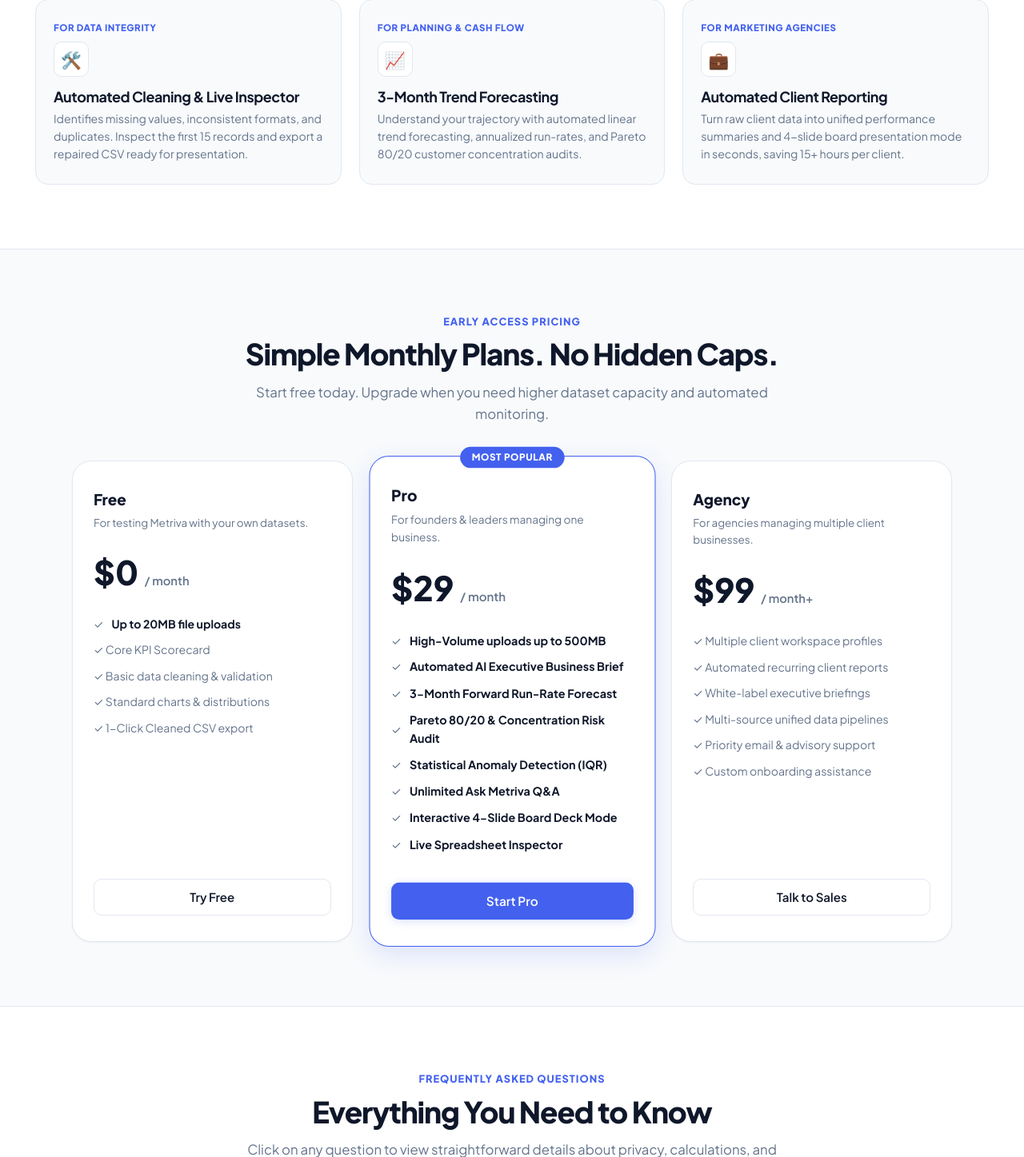
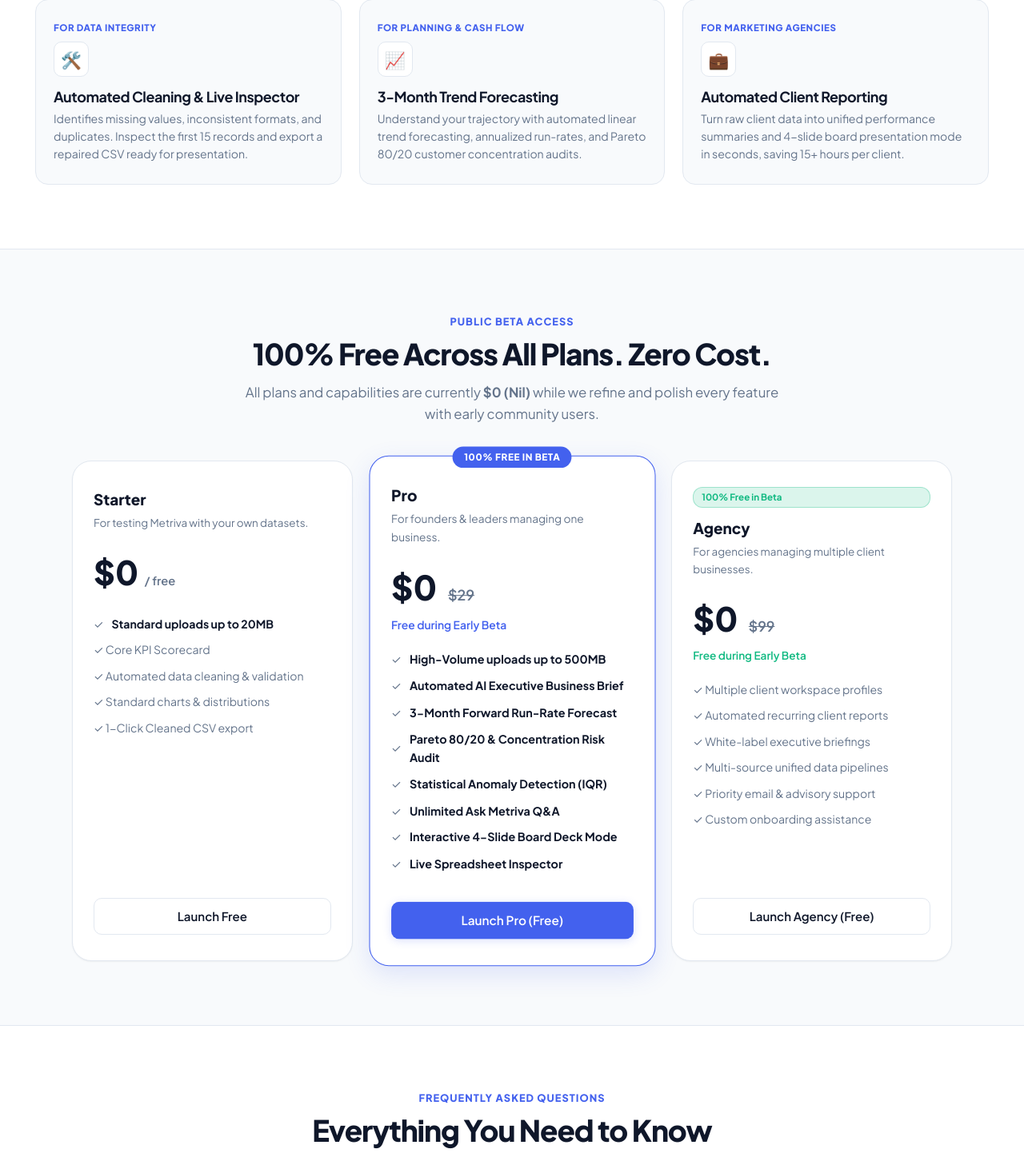
Before and after one commit to devesh950/AI-DATA-CLEANING-AND-EDA-AGENT, a Flask app: page / in a window 1280 px wide. Shown: the part 2240-3687 px from the top of the page at 80% size. Run offline with Flask 3, Linux system fonts and the light colour scheme.

Commit message:
chore: set all pricing plans to Nil () during beta period

```diff
--- a/templates/index.html
+++ b/templates/index.html
@@ -1199,34 +1199,34 @@ a { color: inherit; text-decoration: none; }
 <!-- 4. EARLY ACCESS PRICING -->
 <section class="pricing-section" id="pricing">
   <div class="container">
-    <div class="section-tag">Early Access Pricing</div>
-    <h2 class="section-title">Simple Monthly Plans. No Hidden Caps.</h2>
+    <div class="section-tag">Public Beta Access</div>
+    <h2 class="section-title">100% Free Across All Plans. Zero Cost.</h2>
     <p class="section-subtitle">
-      Start free today. Upgrade when you need higher dataset capacity and automated monitoring.
+      All plans and capabilities are currently <strong>$0 (Nil)</strong> while we refine and polish every feature with early community users.
     </p>
 
     <div class="pricing-grid">
       <!-- Free -->
       <div class="pricing-card">
-        <div class="plan-name">Free</div>
+        <div class="plan-name">Starter</div>
         <div class="plan-desc">For testing Metriva with your own datasets.</div>
-        <div class="plan-price">$0 <span>/ month</span></div>
+        <div class="plan-price">$0 <span>/ free</span></div>
         <ul class="plan-features">
-          <li>✓ <strong>Up to 20MB file uploads</strong></li>
+          <li>✓ <strong>Standard uploads up to 20MB</strong></li>
           <li>✓ Core KPI Scorecard</li>
-          <li>✓ Basic data cleaning &amp; validation</li>
+          <li>✓ Automated data cleaning &amp; validation</li>
           <li>✓ Standard charts &amp; distributions</li>
           <li>✓ 1-Click Cleaned CSV export</li>
         </ul>
-        <a href="/app" class="btn btn-secondary" style="width:100%;">Try Free</a>
+        <a href="/app" class="btn btn-secondary" style="width:100%;">Launch Free</a>
       </div>
 
       <!-- Pro -->
       <div class="pricing-card featured">
-        <div class="featured-badge">Most Popular</div>
+        <div class="featured-badge">100% Free in Beta</div>
         <div class="plan-name">Pro</div>
         <div class="plan-desc">For founders &amp; leaders managing one business.</div>
-        <div class="plan-price">$29 <span>/ month</span></div>
+        <div class="plan-price">$0 <span style="text-decoration:line-through;color:var(--text-muted);font-size:1.1rem;margin-left:6px;font-weight:600;">$29</span> <span style="display:block;font-size:0.85rem;color:var(--primary);margin-top:2px;">Free during Early Beta</span></div>
         <ul class="plan-features">
           <li>✓ <strong>High-Volume uploads up to 500MB</strong></li>
           <li>✓ <strong>Automated AI Executive Business Brief</strong></li>
@@ -1237,14 +1237,15 @@ a { color: inherit; text-decoration: none; }
           <li>✓ <strong>Interactive 4-Slide Board Deck Mode</strong></li>
           <li>✓ <strong>Live Spreadsheet Inspector</strong></li>
         </ul>
-        <a href="/app" class="btn btn-primary" style="width:100%;">Start Pro</a>
+        <a href="/app" class="btn btn-primary" style="width:100%;">Launch Pro (Free)</a>
       </div>
 
       <!-- Agency -->
       <div class="pricing-card">
+        <div style="display:inline-block;background:rgba(16,185,129,0.15);color:#10b981;border:1px solid rgba(16,185,129,0.3);padding:3px 10px;border-radius:12px;font-size:0.72rem;font-weight:700;margin-bottom:10px;">100% Free in Beta</div>
         <div class="plan-name">Agency</div>
         <div class="plan-desc">For agencies managing multiple client businesses.</div>
-        <div class="plan-price">$99 <span>/ month+</span></div>
+        <div class="plan-price">$0 <span style="text-decoration:line-through;color:var(--text-muted);font-size:1.1rem;margin-left:6px;font-weight:600;">$99</span> <span style="display:block;font-size:0.85rem;color:#10b981;margin-top:2px;">Free during Early Beta</span></div>
         <ul class="plan-features">
           <li>✓ Multiple client workspace profiles</li>
           <li>✓ Automated recurring client reports</li>
@@ -1253,7 +1254,7 @@ a { color: inherit; text-decoration: none; }
           <li>✓ Priority email &amp; advisory support</li>
           <li>✓ Custom onboarding assistance</li>
         </ul>
-        <a href="/app" class="btn btn-secondary" style="width:100%;">Talk to Sales</a>
+        <a href="/app" class="btn btn-secondary" style="width:100%;">Launch Agency (Free)</a>
       </div>
     </div>
   </div>
```
